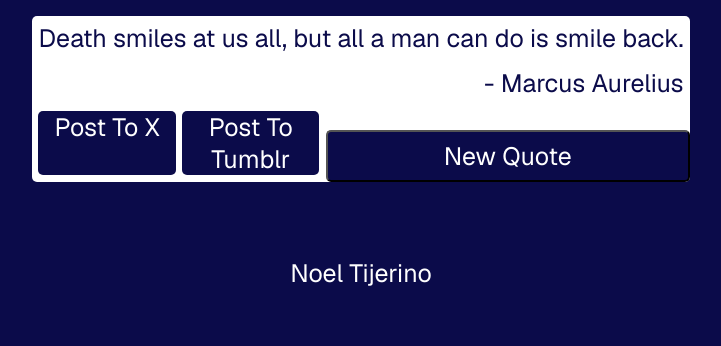
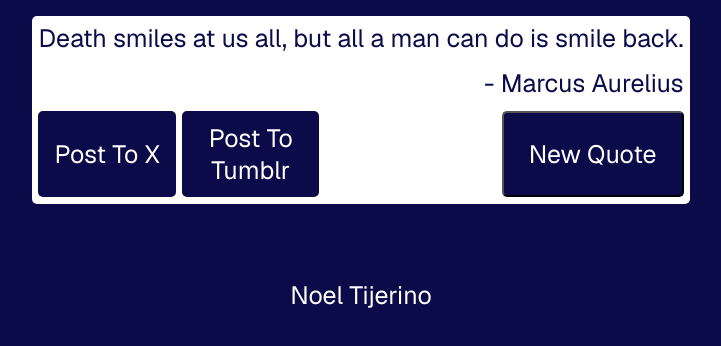
Before and after one commit to ntijerino/random-quote-generator, a Next.js app: page / in a window 1280 px wide. Shown: the top 346 px of the page, without its empty margins (279-1000 px from the left). Built offline with nearby package versions, Linux system fonts and the light colour scheme.

Commit message:
Fixed button placement and arrangement with different screen sizes.

```diff
--- a/src/app/components/components.module.css
+++ b/src/app/components/components.module.css
@@ -37,14 +37,16 @@
   flex-direction: row;
   flex-wrap: wrap;
   justify-content: center;
+  padding: 0.25em;
 }
 
 #share {
   display: flex;
   flex-direction: row;
+  flex-grow: 1;
   flex-wrap: nowrap;
   gap: 0.25em;
-  padding: 0.25em;
+  justify-content: space-between;
   text-align: center;
 }
 
@@ -52,11 +54,13 @@
   flex-basis: 50%;
   flex-grow: 1;
   flex-shrink: 1;
+  align-content: center;
+  align-self: stretch;
   border-radius: 5px;
 }
 
 #newQuote {
-  margin-top: 1em;
+  /* margin-top: 1em; */
 }
 
 .centerBoxColumn {
@@ -77,10 +81,30 @@
 
 .button {
   flex-grow: 1;
-  padding: 0.2em;
+  border-radius: 5px;
   color: white;
   cursor: pointer;
   font: inherit;
+  margin: 0;
+  padding: 0.5em 0;
   transition: background-color var(--fade-duration) ease;
-  border-radius: 5px;
 }
+
+@media (min-width: 560px) {
+  #buttons {
+    justify-content: space-between;
+  }
+
+  .button {
+    flex-grow: 0;
+    padding: 1em;
+  }
+
+  .linkDiv {
+    flex-grow: 0;
+  }
+
+  #share {
+    flex-grow: 0;
+  }
+}
```
